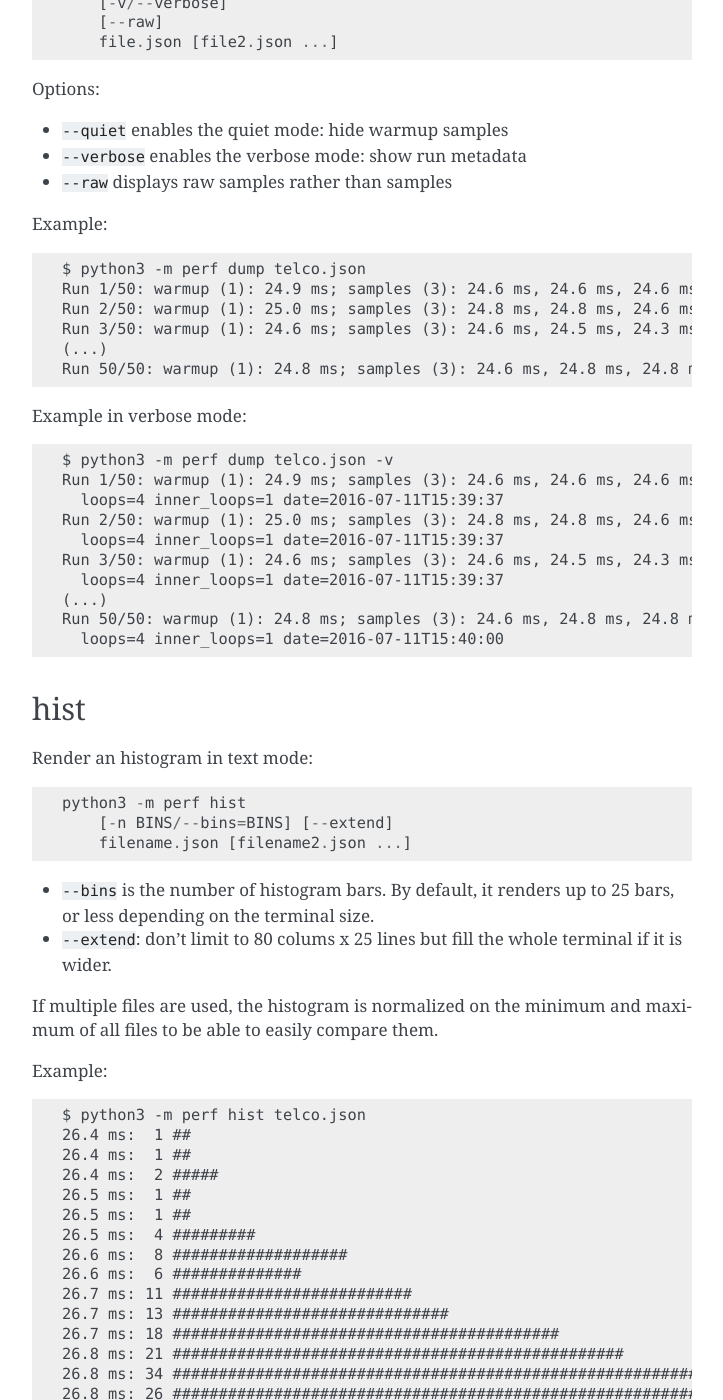
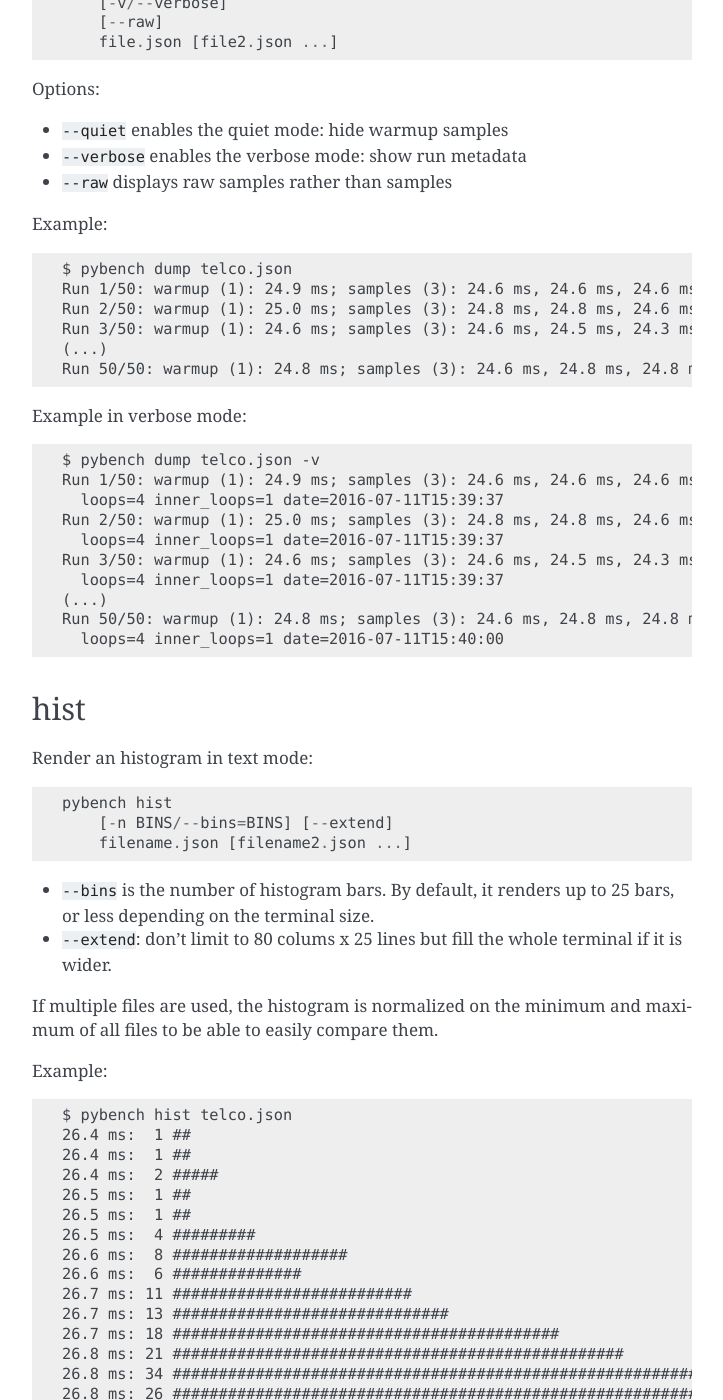
Before and after one commit to psf/pyperf, a Sphinx documentation site: the page built from doc/cli.rst, in a window 1280 px wide and 1400 px high, scrolled down 2354 px. Shown: the whole window, without its empty margins (388-1111 px from the left). Built offline with Sphinx 7.4.7, drawn with Linux system fonts in a browser that asks for light colours; some of the changed text lies outside the part shown.

Commit message:
[Documentation] Use pybench command in example.

```diff
--- a/doc/api.rst
+++ b/doc/api.rst
@@ -58,7 +58,7 @@ This command requires the ``scipy`` dependency: see :ref:`Install perf
 
 Example::
 
-    $ python3 -m perf hist_scipy telco.json
+    $ pybench hist_scipy telco.json
 
 Output:
 
--- a/doc/cli.rst
+++ b/doc/cli.rst
@@ -8,7 +8,7 @@ show
 
 Show benchmarks of one or multiple benchmark suites::
 
-    python3 -m perf show
+    pybench show
         [-q/--quiet]
         [-d/--dump]
         [-m/--metadata]
@@ -31,7 +31,7 @@ Show benchmarks of one or multiple benchmark suites::
 
 Example in verbose mode::
 
-    $ python3 -m perf show -v run.json
+    $ pybench show -v run.json
     Run 1/25: warmup (1): 555 ms; raw samples (3): 546 ms, 630 ms, 553 ms
     Run 2/25: warmup (1): 572 ms; raw samples (3): 546 ms, 546 ms, 547 ms
     (...)
@@ -41,7 +41,7 @@ Example in verbose mode::
 
 Example with metadata::
 
-    $ python3 -m perf show --metadata run.json
+    $ pybench show --metadata run.json
     Metadata:
     - duration: 59.1 sec
     - loops: 10^7
@@ -56,19 +56,19 @@ compare and compare_to
 
 Compare benchmark results::
 
-    python3 -m perf
+    pybench
         [-v/--verbose] [-m/--metadata]
         compare reference.json filename.json filename2.json [filename3.json ...]
 
 Compare benchmark results to a reference::
 
-    python3 -m perf
+    pybench
         [-v/--verbose] [-m/--metadata]
         compare_to reference.json changed.json [changed2.json ...]
 
 Example::
 
-    $ python3 -m perf compare py2.json py3.json
+    $ pybench compare py2.json py3.json
     Reference (best): py2
 
     Average: [py2] 46.3 ns +- 2.2 ns -> [py3] 56.3 ns +- 2.5 ns: 1.2x slower
@@ -81,12 +81,12 @@ stats
 
 Compute statistics on a benchmark result::
 
-    python3 -m perf stats
+    pybench stats
         file.json [file2.json ...]
 
 Example::
 
-    $ python3 -m perf stats telco.json
+    $ pybench stats telco.json
     Raw sample minimum: 97.2 ms
     Raw sample maximum: 101 ms
 
@@ -115,7 +115,7 @@ dump
 
 Display the benchmark run results::
 
-    python3 -m perf dump
+    pybench dump
         [-q/--quiet]
         [-v/--verbose]
         [--raw]
@@ -129,7 +129,7 @@ Options:
 
 Example::
 
-    $ python3 -m perf dump telco.json
+    $ pybench dump telco.json
     Run 1/50: warmup (1): 24.9 ms; samples (3): 24.6 ms, 24.6 ms, 24.6 ms
     Run 2/50: warmup (1): 25.0 ms; samples (3): 24.8 ms, 24.8 ms, 24.6 ms
     Run 3/50: warmup (1): 24.6 ms; samples (3): 24.6 ms, 24.5 ms, 24.3 ms
@@ -138,7 +138,7 @@ Example::
 
 Example in verbose mode::
 
-    $ python3 -m perf dump telco.json -v
+    $ pybench dump telco.json -v
     Run 1/50: warmup (1): 24.9 ms; samples (3): 24.6 ms, 24.6 ms, 24.6 ms
       loops=4 inner_loops=1 date=2016-07-11T15:39:37
     Run 2/50: warmup (1): 25.0 ms; samples (3): 24.8 ms, 24.8 ms, 24.6 ms
@@ -156,7 +156,7 @@ hist
 
 Render an histogram in text mode::
 
-    python3 -m perf hist
+    pybench hist
         [-n BINS/--bins=BINS] [--extend]
         filename.json [filename2.json ...]
 
@@ -170,7 +170,7 @@ maximum of all files to be able to easily compare them.
 
 Example::
 
-    $ python3 -m perf hist telco.json
+    $ pybench hist telco.json
     26.4 ms:  1 ##
     26.4 ms:  1 ##
     26.4 ms:  2 #####
@@ -208,7 +208,7 @@ convert
 
 Convert or modify a benchmark suite::
 
-    python3 -m perf convert
+    pybench convert
         [--include-benchmark=NAME]
         [--exclude-benchmark=NAME]
         [--include-runs=RUNS]
@@ -244,11 +244,11 @@ metadata
 
 Collect metadata::
 
-    python3 -m perf metadata
+    pybench metadata
 
 Example::
 
-    $ python3 -m perf metadata
+    $ pybench metadata
     Metadata:
     - aslr: enabled
     - cpu_count: 4
@@ -270,7 +270,7 @@ Usage
 
 ``perf timeit`` usage::
 
-    python3 -m perf timeit [options] [-s SETUP] stmt [stmt ...]
+    pybench timeit [options] [-s SETUP] stmt [stmt ...]
 
 See :ref:`TextRunner CLI <textrunner_cli>` for options.
 
@@ -283,13 +283,13 @@ Example
 
 Example::
 
-    $ python3 -m perf timeit 1+1
+    $ pybench timeit 1+1
     .........................
     Median +- std dev: 11.7 ns +- 0.1 ns
 
 Use ``-v`` to enable the verbose mode::
 
-    $ python3 -m perf timeit -v 1+1
+    $ pybench timeit -v 1+1
     calibration: 1 loop: 983 ns
     calibration: 10 loops: 1.47 us
     ...
--- a/doc/perf.rst
+++ b/doc/perf.rst
@@ -68,7 +68,7 @@ manually duplicated to limit the cost of Python loops. See the
 
 Example of unstable benchmark because the number of loops is too low::
 
-    $ python3 -m perf.timeit --loops=10 pass
+    $ pybench timeit --loops=10 pass
     .........................
     WARNING: the benchmark seems unstable, the standard deviation is high (11%)
     Try to rerun the benchmark with more runs, samples and/or loops
```
